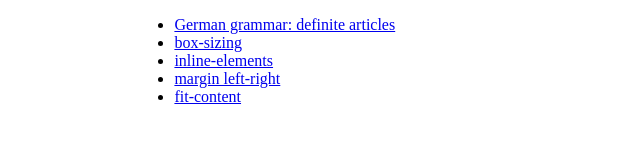
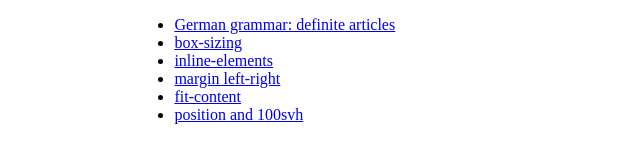
Before and after one commit to danidiaz/html-experiments, a plain HTML site: page index.html in a window 1280 px wide. Shown: the whole page, without its empty margins (0-640 px from the left). Drawn offline with Linux system fonts and the light colour scheme.

Commit message:
position

```diff
--- a/index.html
+++ b/index.html
@@ -21,6 +21,7 @@
             <li><a href="inline-elements/index.html">inline-elements</a></li>
             <li><a href="margin-left-right/index.html">margin left-right</a></li>
             <li><a href="fit-content/index.html">fit-content</a></li>
+            <li><a href="position/index.html">position and 100svh</a></li>
         </ul>
     </nav>
 </body>
```
